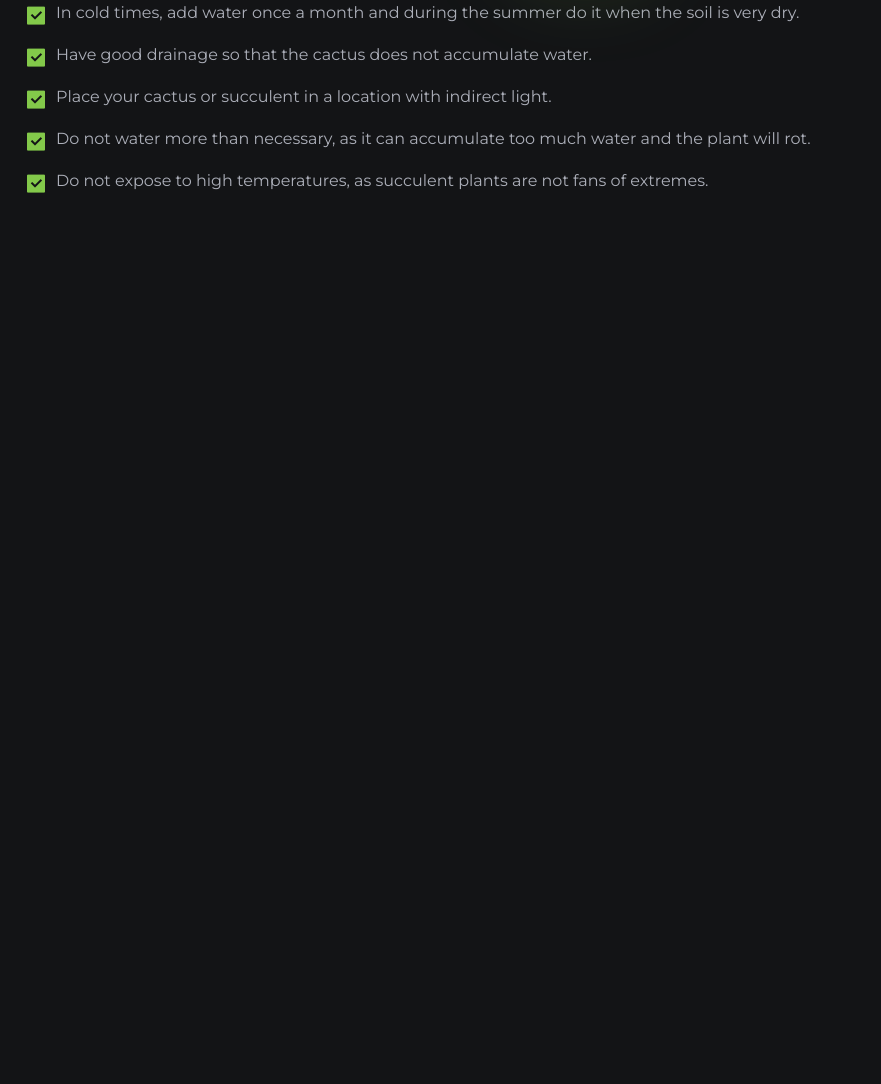
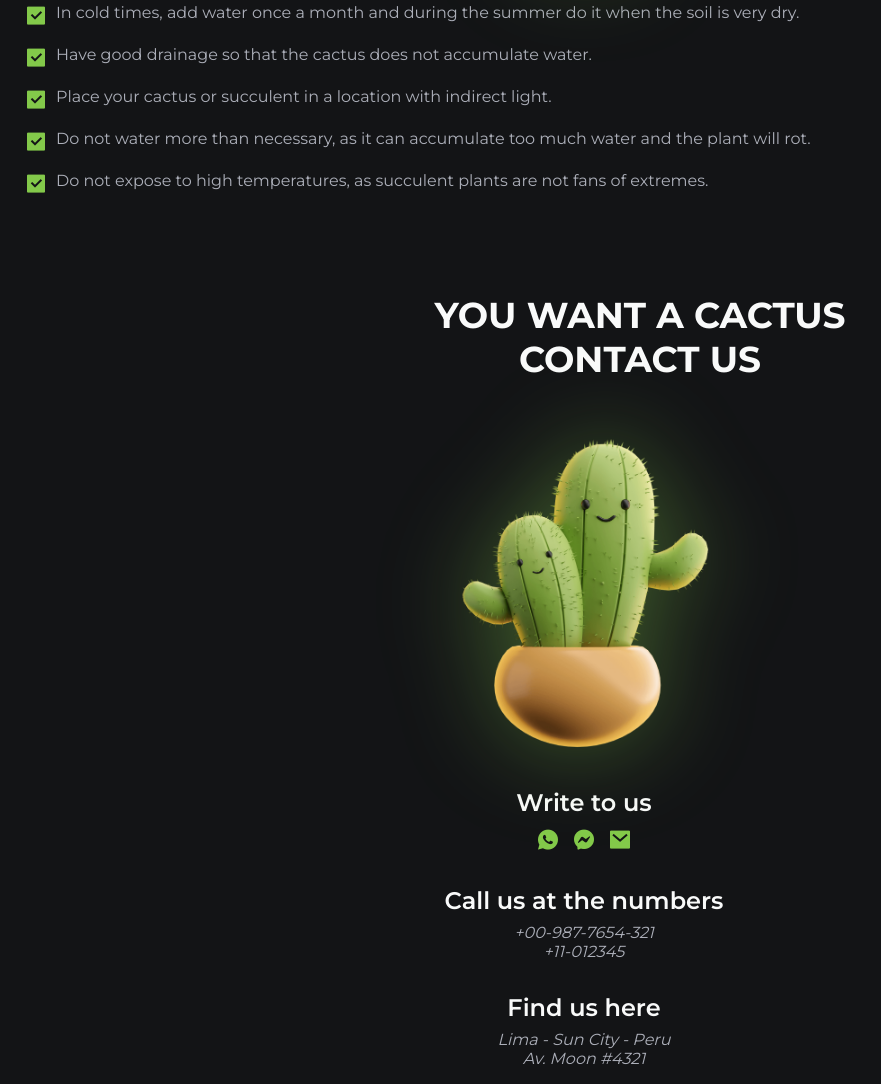
Before and after one commit to Loic-1/Exo-Responsive-Website, a plain HTML site: page index.html in a window 1280 px wide. Shown: the part 3647-4731 px from the top of the page, without its empty margins (0-881 px from the left). Before the commit the page ends 3956 px from the top, so only its background shows below. Drawn offline with nearby package versions, Linux system fonts and the light colour scheme.

Commit message:
contact fini

```diff
--- a/assets/css/styles.css
+++ b/assets/css/styles.css
@@ -439,6 +439,42 @@ img {
 
 /*=============== CONTACT ===============*/
 
+.contact__container{
+    padding-top: 2rem;
+    row-gap: 2rem;
+}
+
+.contact__img{
+    width: 270px;
+    filter: drop-shadow(var(--shadow-img));
+    justify-self: center;
+}
+
+.contact__content{
+    display: grid;
+    row-gap: 2rem;
+    text-align: center;
+}
+
+.contact__title{
+    font-size: var(--h2-font-size);
+    margin-bottom: 0.5rem;
+}
+
+.contact__social{
+    display: flex;
+    justify-content: center;
+    column-gap: 0.75rem;
+}
+
+.contact__social a {
+    color: var(--first-color);
+    font-size: 1.5rem;
+}
+
+.contact__social address{
+    font-style: normal;
+}
 
 /*=============== FOOTER ===============*/
 
--- a/index.html
+++ b/index.html
@@ -116,7 +116,7 @@
             <article class="new__card">
               <img
                 src="assets/img/new-cactus-1.png"
-                alt="image"
+                alt="cactus"
                 class="new__img"
               />
               <h2 class="new__title">Gymnocalycium Cactus</h2>
@@ -124,7 +124,7 @@
             <article class="new__card">
               <img
                 src="assets/img/new-cactus-2.png"
-                alt="image"
+                alt="cactus"
                 class="new__img"
               />
               <h2 class="new__title">Lily Pad Succulent</h2>
@@ -132,7 +132,7 @@
             <article class="new__card">
               <img
                 src="assets/img/new-cactus-3.png"
-                alt="image"
+                alt="cactus"
                 class="new__img"
               />
               <h2 class="new__title">Rebutia Cactus</h2>
@@ -148,7 +148,7 @@
           <article class="shop__card">
             <img
               src="assets/img/shop-cactus-1.png"
-              alt="image"
+              alt="cactus"
               class="shop__img"
             />
             <h3 class="shop__title">
@@ -163,7 +163,7 @@
           <article class="shop__card">
             <img
               src="assets/img/shop-cactus-2.png"
-              alt="image"
+              alt="cactus"
               class="shop__img"
             />
             <h3 class="shop__title">
@@ -178,7 +178,7 @@
           <article class="shop__card">
             <img
               src="assets/img/shop-cactus-3.png"
-              alt="image"
+              alt="cactus"
               class="shop__img"
             />
             <h3 class="shop__title">
@@ -193,7 +193,7 @@
           <article class="shop__card">
             <img
               src="assets/img/shop-cactus-4.png"
-              alt="image"
+              alt="cactus"
               class="shop__img"
             />
             <h3 class="shop__title">
@@ -208,7 +208,7 @@
           <article class="shop__card">
             <img
               src="assets/img/shop-cactus-5.png"
-              alt="image"
+              alt="cactus"
               class="shop__img"
             />
             <h3 class="shop__title">
@@ -230,7 +230,11 @@
           YOUR CACTUS
         </h2>
         <div class="care__container container grid">
-          <img src="assets/img/care-cactus.png" alt="image" class="care__img" />
+          <img
+            src="assets/img/care-cactus.png"
+            alt="cactus"
+            class="care__img"
+          />
           <ul class="care__list">
             <li class="care__item">
               <i class="ri-checkbox-fill"></i>
@@ -271,7 +275,51 @@
       </section>
 
       <!--==================== CONTACT ====================-->
-      <section class="contact section" id="contact"></section>
+      <section class="contact section" id="contact">
+        <h2 class="section__title">
+          YOU WANT A CACTUS <br />
+          CONTACT US
+        </h2>
+        <div class="contact__container container grid">
+          <img
+            src="assets/img/contact-cactus.png"
+            alt="cactus"
+            class="contact__img"
+          />
+          <div class="contact__content">
+            <div>
+              <h3 class="contact__title">Write to us</h3>
+              <div class="contact__social">
+                <a
+                  href="https://api.whatsapp.com/send?phone=51123456789&text=Hello, more information!"
+                  target="_blank"
+                  ><i class="ri-whatsapp-fill"></i
+                ></a>
+                <a href="https://m.me/bedimcode" target="_blank"
+                  ><i class="ri-messenger-fill"></i
+                ></a>
+                <a href="mailto:examplemail@correo.com" target="_blank"
+                  ><i class="ri-mail-fill"></i
+                ></a>
+              </div>
+            </div>
+            <div>
+              <h3 class="contact__title">Call us at the numbers</h3>
+              <address class="contact__info">
+                +00-987-7654-321 <br />
+                +11-012345
+              </address>
+            </div>
+            <div>
+              <h3 class="contact__title">Find us here</h3>
+              <address class="contact__info">
+                Lima - Sun City - Peru <br />
+                Av. Moon #4321
+              </address>
+            </div>
+          </div>
+        </div>
+      </section>
     </main>
 
     <!--==================== FOOTER ====================-->
```
